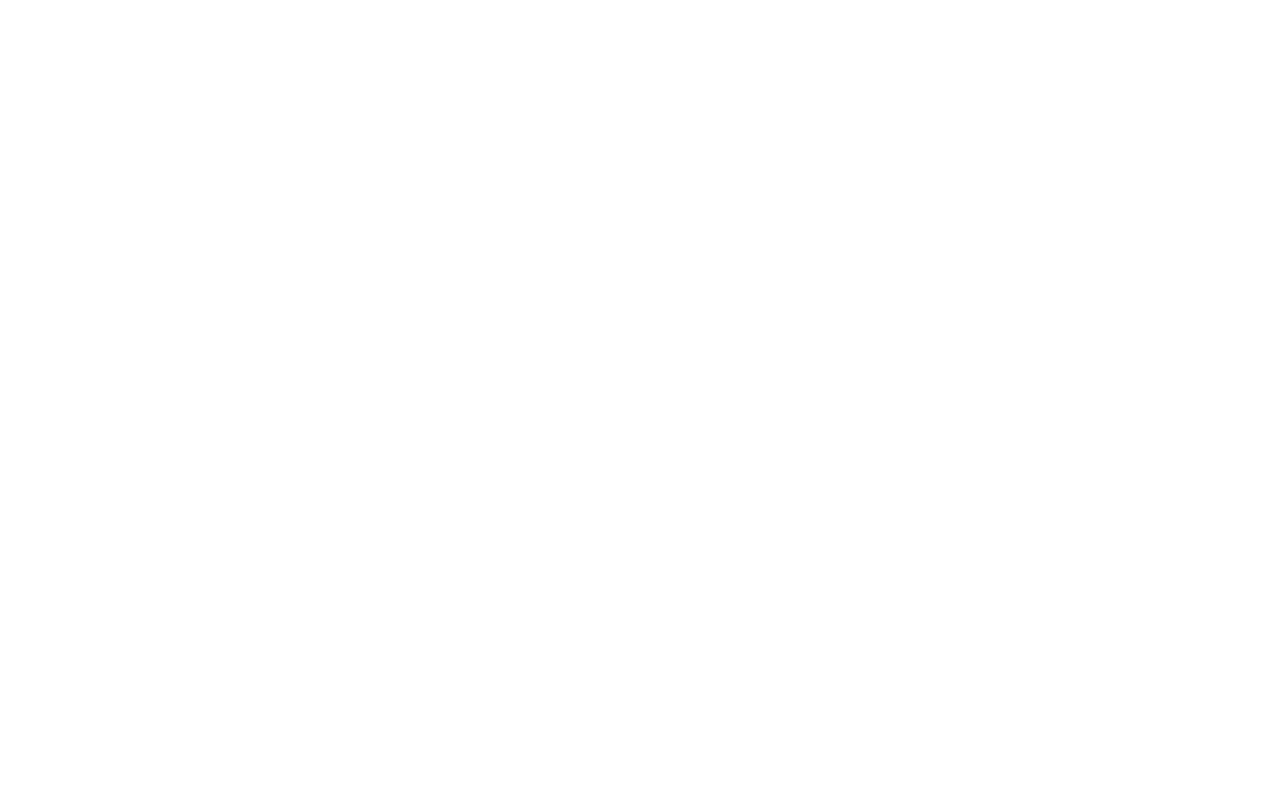
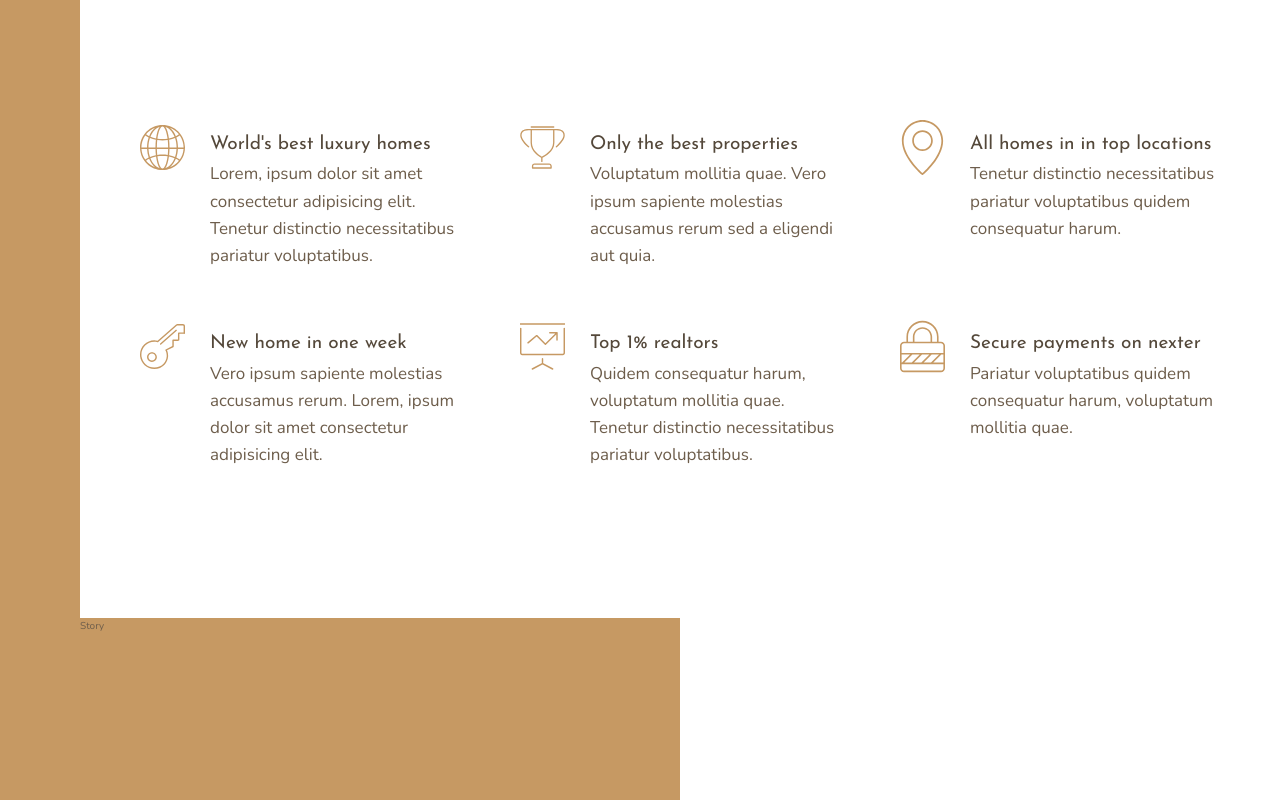
Before and after one commit to mikiasgv/grid-layout, a Vue app: page / in a window 1280 px wide. Shown: the part 660-1460 px from the top of the page. Before the commit the page ends 1152 px from the top, so only its background shows below. Built offline with nearby package versions, Linux system fonts and the light colour scheme.

Commit message:
Building the features aection

```diff
--- a/src/assets/sass/_base.scss
+++ b/src/assets/sass/_base.scss
@@ -11,10 +11,8 @@
 $color-grey-dark-2: #6d5d4b;
 
 // FONT VARIABLES
-$font-primary: 'Nunito',
-sans-serif;
-$font-display: 'Josefin Sans',
-sans-serif;
+$font-primary: "Nunito", sans-serif;
+$font-display: "Josefin Sans", sans-serif;
 
 //RESPONSIVE BREAKPOINTS
 $bp-largest: 75em; //1200px / 16;
@@ -49,5 +47,10 @@
 .container {
   display: grid;
   grid-template-rows: 80vh min-content 40vw repeat(3, min-content);
-  grid-template-columns: 8rem 1fr repeat(8, minmax(min-content, 14rem)) 1fr;
+  grid-template-columns:
+    [side-start] 8rem [side-end full-start] minmax(
+      6rem,
+      1fr
+    ) [center-start] repeat(8, [col-start] minmax(min-content, 14rem) [col-end])
+    [center-end] minmax(6rem, 1fr) [full-end];
 }
--- a/src/assets/sass/_features.scss
+++ b/src/assets/sass/_features.scss
@@ -1,3 +1,30 @@
 .features {
-    background-color: $color-grey-light-1;
+  grid-column: center-start / center-end;
+
+  margin: 15rem 0;
+
+  display: grid;
+  // grid-template-columns: repeat(3, 1fr);
+  grid-template-columns: repeat(auto-fit, minmax(25rem, 1fr));
+  gap: 6rem;
+  align-items: start;
 }
+
+.feature {
+  display: grid;
+  grid-template-columns: min-content 1fr;
+  column-gap: 2.5rem;
+
+  &__icon {
+    fill: $color-primary;
+    width: 4.5rem;
+    height: 5.5rem;
+    transform: translateY(-1rem);
+
+    grid-row: 1 / span 2;
+  }
+
+  &__text {
+    font-size: 1.7rem;
+  }
+}
--- a/src/assets/sass/_footer.scss
+++ b/src/assets/sass/_footer.scss
@@ -1,3 +1,4 @@
 .footer {
-    background-color: $color-secondary;
+  background-color: $color-secondary;
+  grid-column: full-start / full-end;
 }
--- a/src/assets/sass/_gallery.scss
+++ b/src/assets/sass/_gallery.scss
@@ -1,3 +1,4 @@
 .homes {
-    background-color: $color-grey-dark-1;
+  background-color: $color-grey-dark-1;
+  grid-column: full-start / full-end;
 }
--- a/src/assets/sass/_header.scss
+++ b/src/assets/sass/_header.scss
@@ -1,3 +1,4 @@
 .header {
-    background-color: $color-grey-dark-1;
+  background-color: $color-grey-dark-1;
+  grid-column: full-start / col-end 6;
 }
--- a/src/assets/sass/_homes.scss
+++ b/src/assets/sass/_homes.scss
@@ -1,3 +1,4 @@
 .homes {
-    background-color: $color-secondary;
+  background-color: $color-secondary;
+  grid-column: center-start / center-end;
 }
--- a/src/assets/sass/_realtors.scss
+++ b/src/assets/sass/_realtors.scss
@@ -1,3 +1,4 @@
 .realtors {
-    background-color: $color-secondary;
+  background-color: $color-secondary;
+  grid-column: col-start 7 / full-end;
 }
--- a/src/assets/sass/_sidebar.scss
+++ b/src/assets/sass/_sidebar.scss
@@ -1,3 +1,5 @@
 .sidebar {
-    background-color: $color-primary;
+  background-color: $color-primary;
+  grid-column: side-start / side-end;
+  grid-row: 1 / -1;
 }
--- a/src/assets/sass/_story.scss
+++ b/src/assets/sass/_story.scss
@@ -1,9 +1,11 @@
 .story {
   &__pictures {
     background-color: $color-primary;
+    grid-column: full-start / col-end 4;
   }
 
   &__content {
     background-color: $color-grey-light-1;
+    grid-column: col-start 5 / full-end;
   }
 }
--- a/src/components/FeaturesComponent.vue
+++ b/src/components/FeaturesComponent.vue
@@ -1,5 +1,53 @@
 <template>
-  <section class="features">Features</section>
+  <section class="features">
+            <div class="feature">
+                <svg class="feature__icon">
+                    <use xlink:href="img/sprite.svg#icon-global"></use>
+                </svg>
+                <h4 class="heading-4 heading-4--dark">World's best luxury homes</h4>
+                <p class="feature__text">Lorem, ipsum dolor sit amet consectetur adipisicing elit. Tenetur distinctio necessitatibus pariatur voluptatibus.</p>
+            </div>
+
+            <div class="feature">
+                <svg class="feature__icon">
+                    <use xlink:href="img/sprite.svg#icon-trophy"></use>
+                </svg>
+                <h4 class="heading-4 heading-4--dark">Only the best properties</h4>
+                <p class="feature__text">Voluptatum mollitia quae. Vero ipsum sapiente molestias accusamus rerum sed a eligendi aut quia.</p>
+            </div>
+
+            <div class="feature">
+                <svg class="feature__icon">
+                    <use xlink:href="img/sprite.svg#icon-map-pin"></use>
+                </svg>
+                <h4 class="heading-4 heading-4--dark">All homes in in top locations</h4>
+                <p class="feature__text">Tenetur distinctio necessitatibus pariatur voluptatibus quidem consequatur harum.</p>
+            </div>
+
+            <div class="feature">
+                <svg class="feature__icon">
+                    <use xlink:href="img/sprite.svg#icon-key"></use>
+                </svg>
+                <h4 class="heading-4 heading-4--dark">New home in one week</h4>
+                <p class="feature__text">Vero ipsum sapiente molestias accusamus rerum. Lorem, ipsum dolor sit amet consectetur adipisicing elit.</p>
+            </div>
+
+            <div class="feature">
+                <svg class="feature__icon">
+                    <use xlink:href="img/sprite.svg#icon-presentation"></use>
+                </svg>
+                <h4 class="heading-4 heading-4--dark">Top 1% realtors</h4>
+                <p class="feature__text">Quidem consequatur harum, voluptatum mollitia quae. Tenetur distinctio necessitatibus pariatur voluptatibus.</p>
+            </div>
+
+            <div class="feature">
+                <svg class="feature__icon">
+                    <use xlink:href="img/sprite.svg#icon-lock"></use>
+                </svg>
+                <h4 class="heading-4 heading-4--dark">Secure payments on nexter</h4>
+                <p class="feature__text">Pariatur voluptatibus quidem consequatur harum, voluptatum mollitia quae.</p>
+            </div>
+        </section>
 </template>
 
 <script>
```
Also changed, not shown: 1 other file (tests, documents, lock files or other folders). Lines whose indentation alone changed are shown as unchanged.
